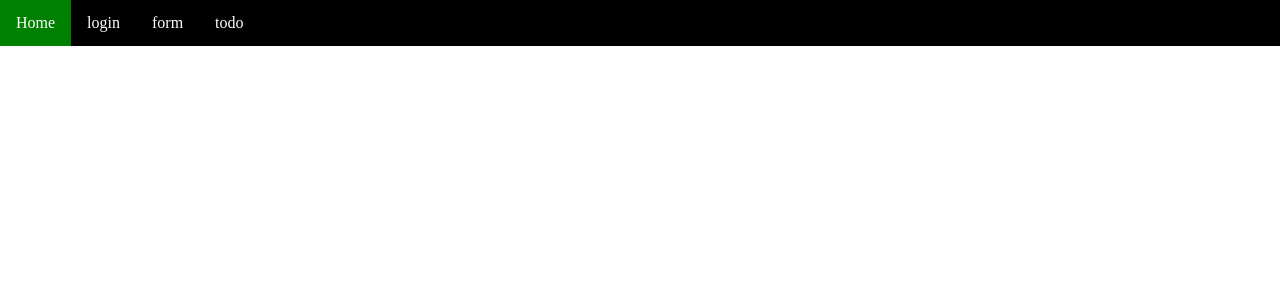
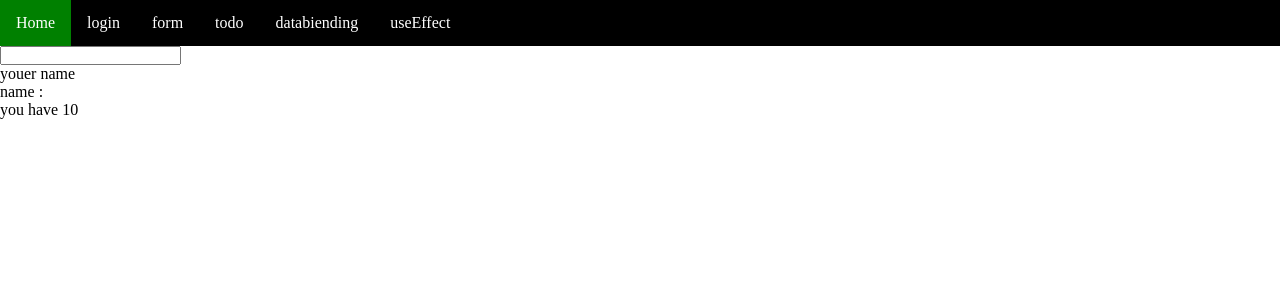
Before and after one commit to mikkel117/Reactjs-hooks-basics, a React (Create React App) app: page /useEffect in a window 1280 px wide. Shown: the top 300 px of the page. Built offline with nearby package versions, Linux system fonts and the light colour scheme.

Commit message:
update
update and new components

```diff
--- a/src/App.jsx
+++ b/src/App.jsx
@@ -2,12 +2,10 @@ import React from 'react';
 import './App.scss';
 import Nav from './component/header/nav'
 
-function App() {
+export default  function App() {
   return (
     <div className="App">
       <Nav />
     </div>
   );
 }
-
-export default App;
--- a/src/component/header/nav.jsx
+++ b/src/component/header/nav.jsx
@@ -4,6 +4,8 @@ import Home from '../page/home';
 import Login from '../page/login';
 import Form from '../page/form';
 import Todo from '../page/todo';
+import Databiending from '../useeffect-usestate/databiending';
+import UseEffects from '../useeffect-usestate/useEffect';
 
 const Path = ({ link }) =>{
     let l = link === 'Home' ? '' : link;
@@ -15,7 +17,7 @@ const Path = ({ link }) =>{
 };
 
 const Nav = () => {
-    const links = ['Home', 'login', 'form', 'todo'];
+    const links = ['Home', 'login', 'form', 'todo', 'databiending', 'useEffect'];
     return (
         <ul className="list-inline">
             {links.map((link) => {
@@ -33,6 +35,8 @@ export default function Arraynav() {
       <Route path="/login" component={Login}></Route>
       <Route path="/form" component={Form}></Route>
       <Route path="/todo" component={Todo}></Route>
+      <Route path="/databiending" component={Databiending}></Route>
+      <Route path="/useEffect" component={UseEffects}></Route>
     </Router>
   );
 }
--- a/src/component/page/todo.jsx
+++ b/src/component/page/todo.jsx
@@ -1,6 +1,6 @@
 import React, { useState } from 'react';
 
-function Todo() {
+export default function Todo() {
   const [value, setValue] = useState('');
   const [items, setItems] = useState([]);
 
@@ -9,7 +9,6 @@ function Todo() {
     const item = { text: value, id: new Date().getTime() };
     setItems(items.concat(item));
     setValue('');
-
     if(value ===('')){
       alert('plz delet me agin\nrighet something')
     }
@@ -63,5 +62,3 @@ function Todo() {
     </div>
   );
 }
-
-export default Todo;
--- /dev/null
+++ b/src/component/useeffect-usestate/databiending.jsx
@@ -0,0 +1,28 @@
+import React, { useState} from 'react';
+
+function Binding() {
+  const [value, setValue] = useState('');
+  const [name, setName] = useState('');
+//   const [touched, setTouched] = useState(false);
+//   const [valid, setValid] = useState(false);
+//   useEffect(() => {
+//   });
+
+
+  return (
+    <div>
+        <form onSubmit={e => {
+        e.preventDefault()
+        if(!value.length) { return false }
+        setName(value)
+        setValue('')
+       }}>
+           <input type="text" value={value} onChange={e => setValue(e.target.value)} />
+       </form>
+    <p>{value}</p>
+    <p>name : {name}</p>
+    </div>
+  );
+}
+
+export default Binding;
--- /dev/null
+++ b/src/component/useeffect-usestate/useEffect.jsx
@@ -0,0 +1,43 @@
+import React, { useState, useEffect } from 'react';
+
+export default function Effect() {
+  const [value, setValue] = useState('');
+  const [name, setName] = useState('');
+  const [touched, setTouched] = useState(false);
+  const [valid, setValid] = useState(false);
+  useEffect(() => {
+    setValid(value.length <= 10);
+    // if(!valid){alert('no more space')}
+    // document.title = `${name}`;
+  });
+
+  return (
+    <section>
+      <form
+        onSubmit={(e) => {
+          e.preventDefault();
+          const isValid = touched && valid;
+          if (isValid) {
+            setName(value);
+            setValue('');
+          }
+          console.log(e.value);
+        }}
+
+
+      >
+        <input
+          type="text"
+          value={value}
+          onChange={(e) => {
+            setTouched(true);
+            setValue(e.target.value);
+          }}
+        />
+      </form>
+      <p>youer name {value}</p>
+      <p>name : {name}</p>
+      <p className={`small ${!valid ? 'highlight' : ''}`}>you have 10</p>
+    </section>
+  );
+}
```
